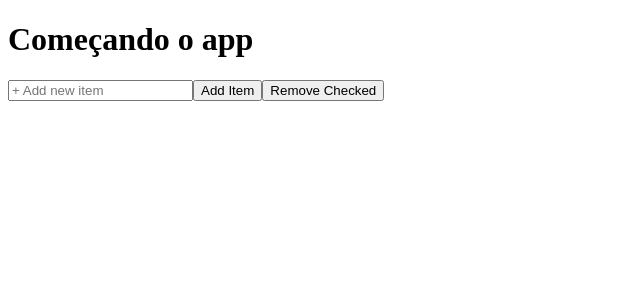
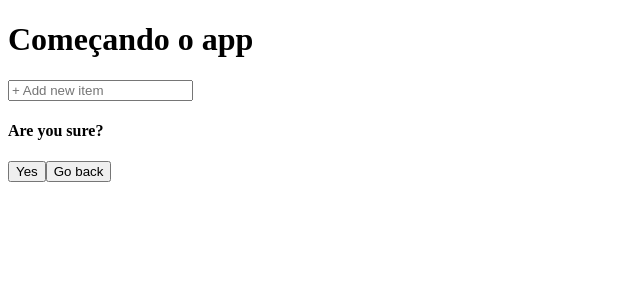
Before and after one commit to mnegabriel/afazer, a React (Create React App) app in the folder front/: page / in a window 1280 px wide. Both pictures are taken after a click on the button "Remove Checked". Shown: the top 300 px of the page, without its empty margins (0-640 px from the left). Built offline with nearby package versions, Linux system fonts and the light colour scheme.

Commit message:
Added Confirmation on Remove Checked button + some tests

```diff
--- a/front/package.json
+++ b/front/package.json
@@ -36,6 +36,8 @@
   "devDependencies": {
     "@typescript-eslint/eslint-plugin": "^4.0.1",
     "@typescript-eslint/parser": "^4.0.1",
+    "enzyme": "^3.11.0",
+    "enzyme-adapter-react-16": "^1.15.4",
     "eslint": "6.8.0",
     "eslint-config-airbnb": "^18.2.0",
     "eslint-config-prettier": "^6.11.0",
--- a/front/src/components/AddItemInput/index.tsx
+++ b/front/src/components/AddItemInput/index.tsx
@@ -10,6 +10,7 @@ const AddItemInput: React.FC<AddItemProps> = ({
   removeChecked,
 }: AddItemProps) => {
   const [inputValue, setInputValue] = useState('');
+  const [confirmation, setConfirmation] = useState(false);
 
   const addItem: () => void = () => {
     if (inputValue !== '') {
@@ -31,6 +32,11 @@ const AddItemInput: React.FC<AddItemProps> = ({
     addItem();
   };
 
+  const confirmRemoval: () => void = () => {
+    removeChecked();
+    setConfirmation(false);
+  };
+
   return (
     <>
       <input
@@ -40,12 +46,31 @@ const AddItemInput: React.FC<AddItemProps> = ({
         onChange={e => setInputValue(e.target.value)}
         onKeyDown={e => handleKeyPress(e)}
       />
-      <button type="button" onClick={handleAddButton}>
-        Add Item
-      </button>
-      <button type="button" onClick={removeChecked}>
-        Remove Checked
-      </button>
+
+      {!confirmation ? (
+        <>
+          <button type="button" id="add-btn" onClick={handleAddButton}>
+            Add Item
+          </button>
+          <button
+            type="button"
+            id="rmv-checked-btn"
+            onClick={() => setConfirmation(true)}
+          >
+            Remove Checked
+          </button>
+        </>
+      ) : (
+        <>
+          <h4>Are you sure?</h4>
+          <button type="button" onClick={confirmRemoval}>
+            Yes
+          </button>
+          <button type="button" onClick={() => setConfirmation(false)}>
+            Go back
+          </button>
+        </>
+      )}
     </>
   );
 };
```
Also changed, not shown: 2 other files (tests, documents, lock files or other folders).
